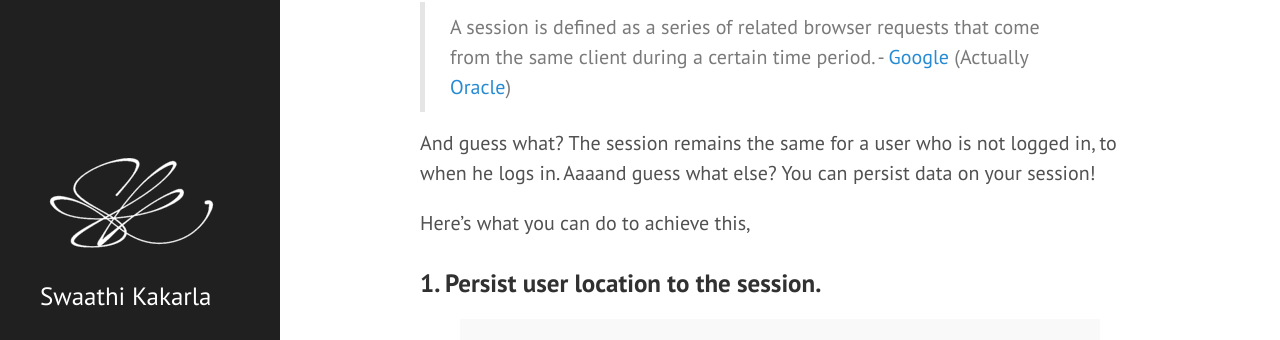
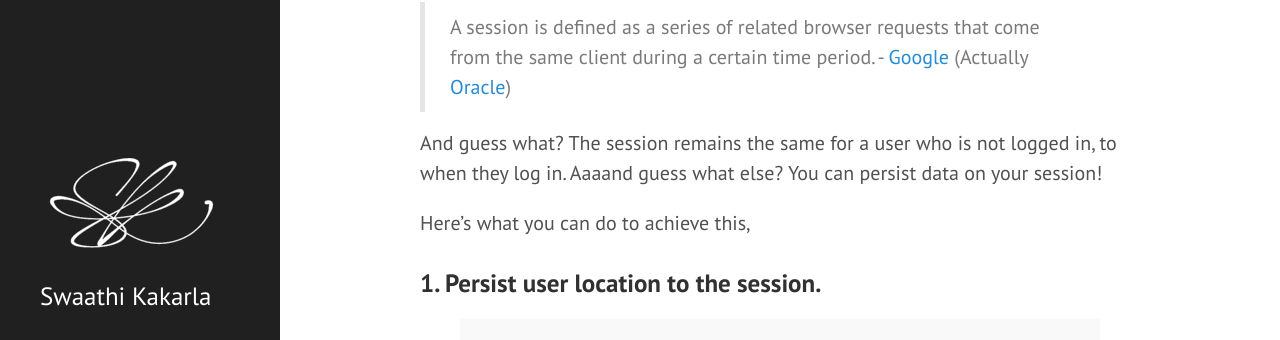
Before and after one commit to swaathi/swaathi.github.io, a Jekyll site: the page built from _posts/2016-09-25-redirecting-devise-users-to-their-last-visited-page.md, in a window 1280 px wide and 900 px high, scrolled down 628 px. Shown: the part 130-470 px from the top of the window. Built offline with Jekyll 4.4.1, drawn with Linux system fonts in a browser that asks for light colours.

Commit message:
New Post 🎉

```diff
--- a/_posts/2016-09-25-redirecting-devise-users-to-their-last-visited-page.md
+++ b/_posts/2016-09-25-redirecting-devise-users-to-their-last-visited-page.md
@@ -17,7 +17,7 @@ Enter session.
 
 > A session is defined as a series of related browser requests that come from the same client during a certain time period. - [Google](https://www.google.co.in/webhp?sourceid=chrome-instant&ion=1&espv=2&ie=UTF-8#q=what+is+a+session+in+a+web+application) (Actually [Oracle](https://docs.oracle.com/cd/E13222_01/wls/docs81/webapp/sessions.html))
 
-And guess what? The session remains the same for a user who is not logged in, to when he logs in. Aaaand guess what else? You can persist data on your session!
+And guess what? The session remains the same for a user who is not logged in, to when they log in. Aaaand guess what else? You can persist data on your session!
 
 Here's what you can do to achieve this,
 
```
